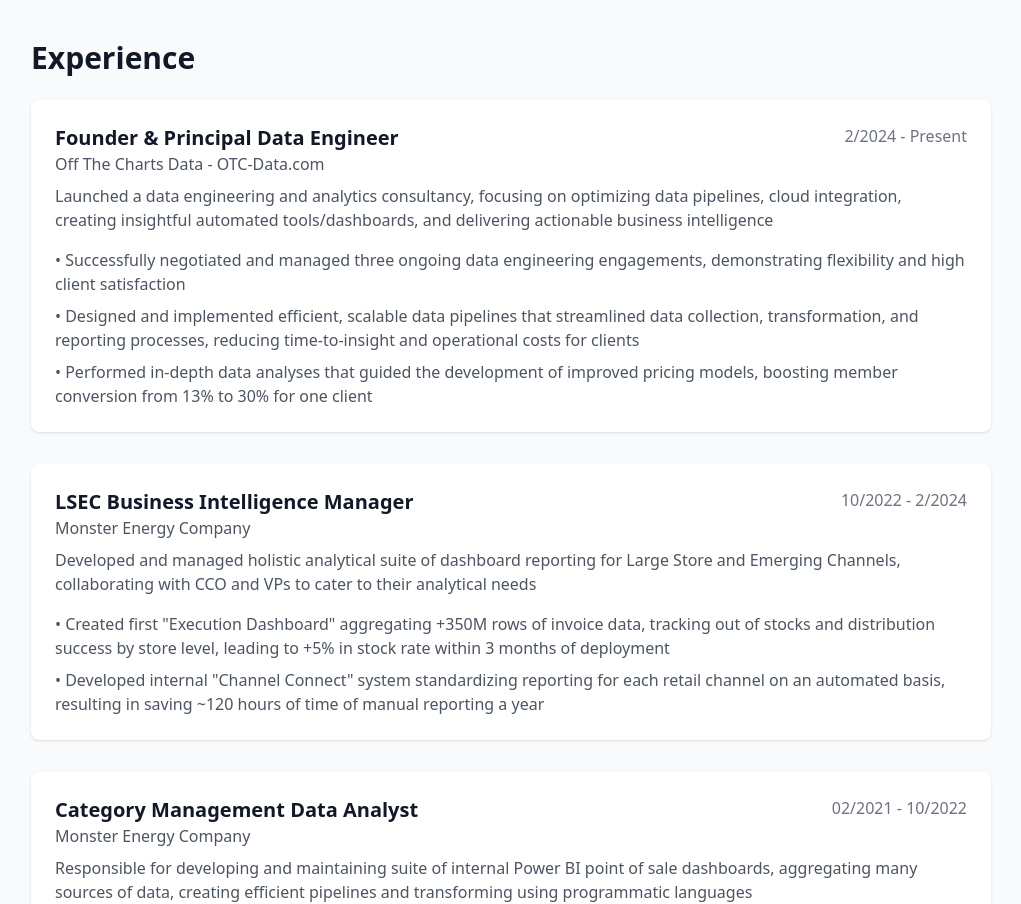
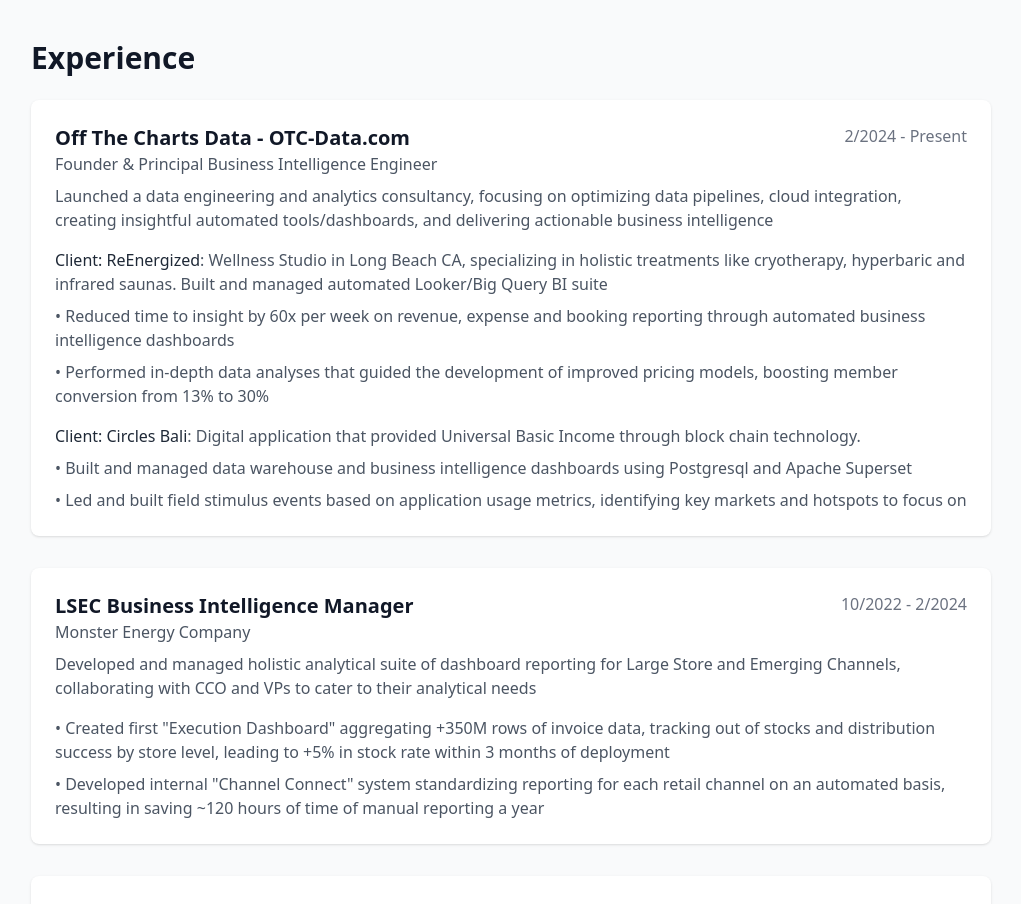
Before and after one commit to jayyyyteee/portfolio, a React (Vite) app: page / in a window 1280 px wide. Shown: the part 1740-2644 px from the top of the page, without its empty margins (129-1150 px from the left). Built offline with nearby package versions, Linux system fonts and the light colour scheme.

Commit message:
formatting issues in experience

```diff
--- a/src/App.tsx
+++ b/src/App.tsx
@@ -237,17 +237,28 @@
             <div className="bg-white p-6 rounded-lg shadow">
               <div className="flex justify-between items-start">
                 <div>
-                  <h3 className="text-xl font-semibold text-gray-900">Founder & Principal Data Engineer</h3>
-                  <p className="text-gray-600">Off The Charts Data - OTC-Data.com</p>
+                  <h3 className="text-xl font-semibold text-gray-900">Off The Charts Data - OTC-Data.com</h3>
+                  <p className="text-gray-600">Founder & Principal Business Intelligence Engineer</p>
                 </div>
                 <span className="text-gray-500">2/2024 - Present</span>
               </div>
               <p className="mt-2 text-gray-600">Launched a data engineering and analytics consultancy, focusing on optimizing data pipelines, cloud integration, creating insightful automated tools/dashboards, and delivering actionable business intelligence</p>
-              <ul className="mt-4 space-y-2 text-gray-600">
-                <li>• Successfully negotiated and managed three ongoing data engineering engagements, demonstrating flexibility and high client satisfaction</li>
-                <li>• Designed and implemented efficient, scalable data pipelines that streamlined data collection, transformation, and reporting processes, reducing time-to-insight and operational costs for clients</li>
-                <li>• Performed in-depth data analyses that guided the development of improved pricing models, boosting member conversion from 13% to 30% for one client</li>
-              </ul>
+
+              <div className="mt-4">
+                <p className="text-gray-600"><span className="font-medium text-gray-800">Client: ReEnergized</span>: Wellness Studio in Long Beach CA, specializing in holistic treatments like cryotherapy, hyperbaric and infrared saunas. Built and managed automated Looker/Big Query BI suite</p>
+                <ul className="mt-2 space-y-2 text-gray-600">
+                  <li>• Reduced time to insight by 60x per week on revenue, expense and booking reporting through automated business intelligence dashboards</li>
+                  <li>• Performed in-depth data analyses that guided the development of improved pricing models, boosting member conversion from 13% to 30%</li>
+                </ul>
+              </div>
+
+              <div className="mt-4">
+                <p className="text-gray-600"><span className="font-medium text-gray-800">Client: Circles Bali</span>: Digital application that provided Universal Basic Income through block chain technology.</p>
+                <ul className="mt-2 space-y-2 text-gray-600">
+                  <li>• Built and managed data warehouse and business intelligence dashboards using Postgresql and Apache Superset</li>
+                  <li>• Led and built field stimulus events based on application usage metrics, identifying key markets and hotspots to focus on</li>
+                </ul>
+              </div>
             </div>
 
             {/* Monster Energy - LSEC BI Manager */}
```
